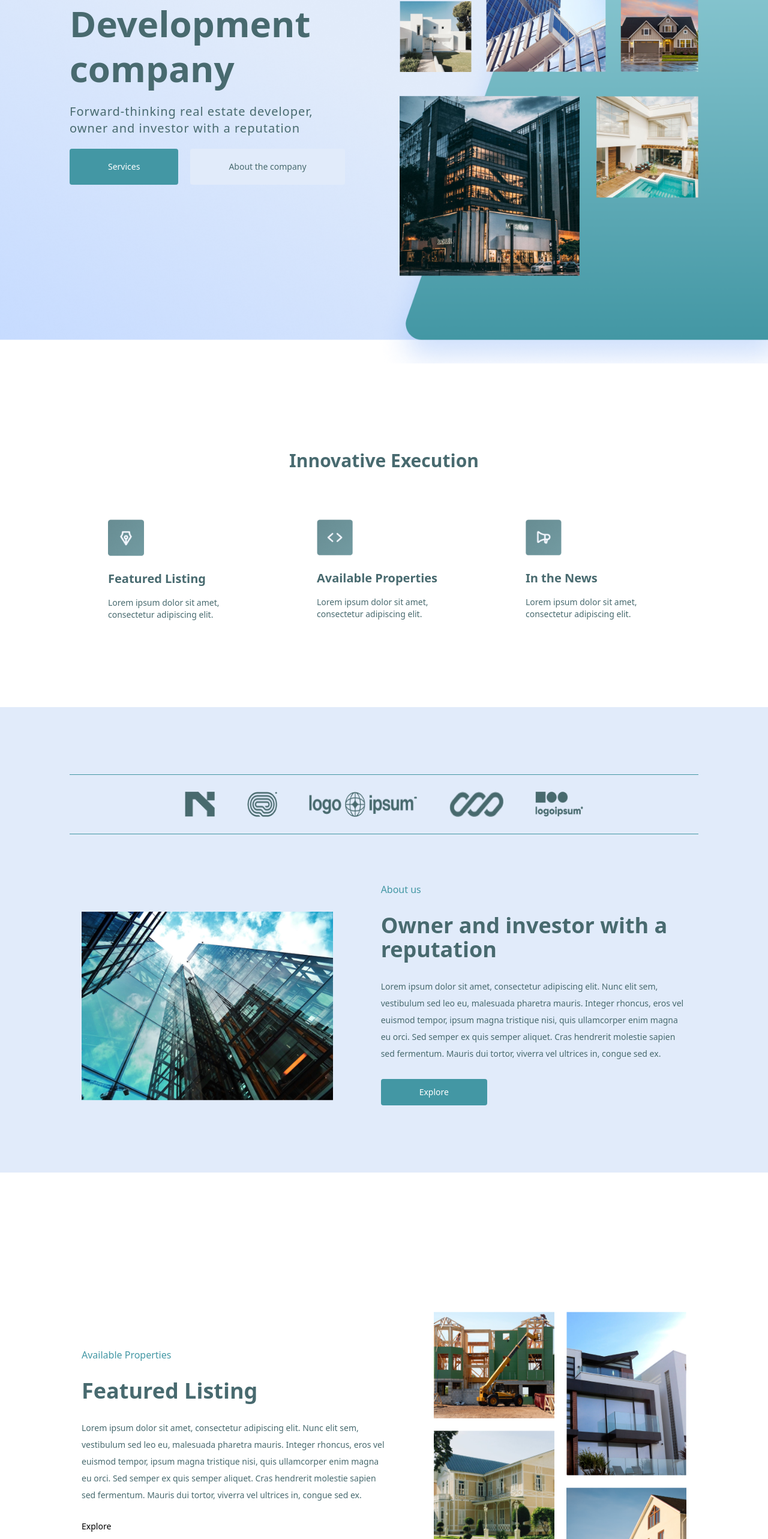
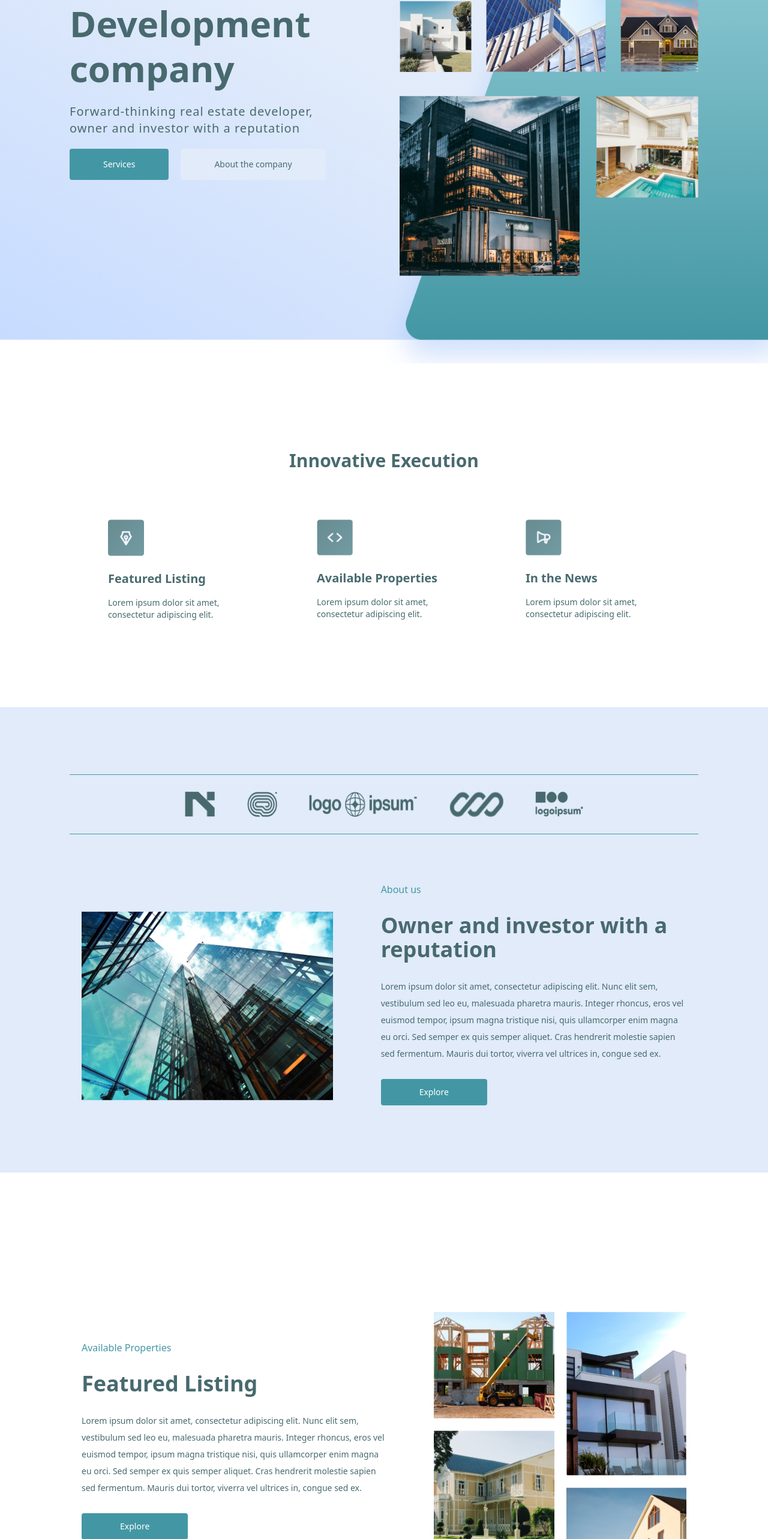
Before and after one commit to arjorb/buildit, a Next.js app: page / in a window 1280 px wide. Shown: the part 234-2800 px from the top of the page at 60% size. Built offline with nearby package versions, Linux system fonts and the light colour scheme.

Commit message:
fixing the properties button

```diff
--- a/components/home/Properties.js
+++ b/components/home/Properties.js
@@ -18,7 +18,7 @@ const Properties = () => {
               enim magna eu orci. Sed semper ex quis semper aliquet. Cras hendrerit molestie sapien sed fermentum.
               Mauris dui tortor, viverra vel ultrices in, congue sed ex.
             </p>
-            <Button name='Explore' />
+            <Button name='Explore' width={16} color='steelBlue-100' height={3} text='white' className=' w-28' />
           </div>
 
           <div className='flex gap-5 mt-10'>
--- a/components/shared/Button.js
+++ b/components/shared/Button.js
@@ -13,7 +13,7 @@ export const Button = ({ name, width, height, color, text }) => {
 export const BigButton = ({ name, color, text }) => {
   return (
     <>
-      <div className={` bg-${color} max-w-max px-16 py-5 rounded-2 text-sm text-${text} font-medium cursor-pointer`}>
+      <div className={` bg-${color} max-w-max px-14 py-4 rounded-2 text-sm text-${text} font-medium cursor-pointer`}>
         {name}
       </div>
     </>
```
